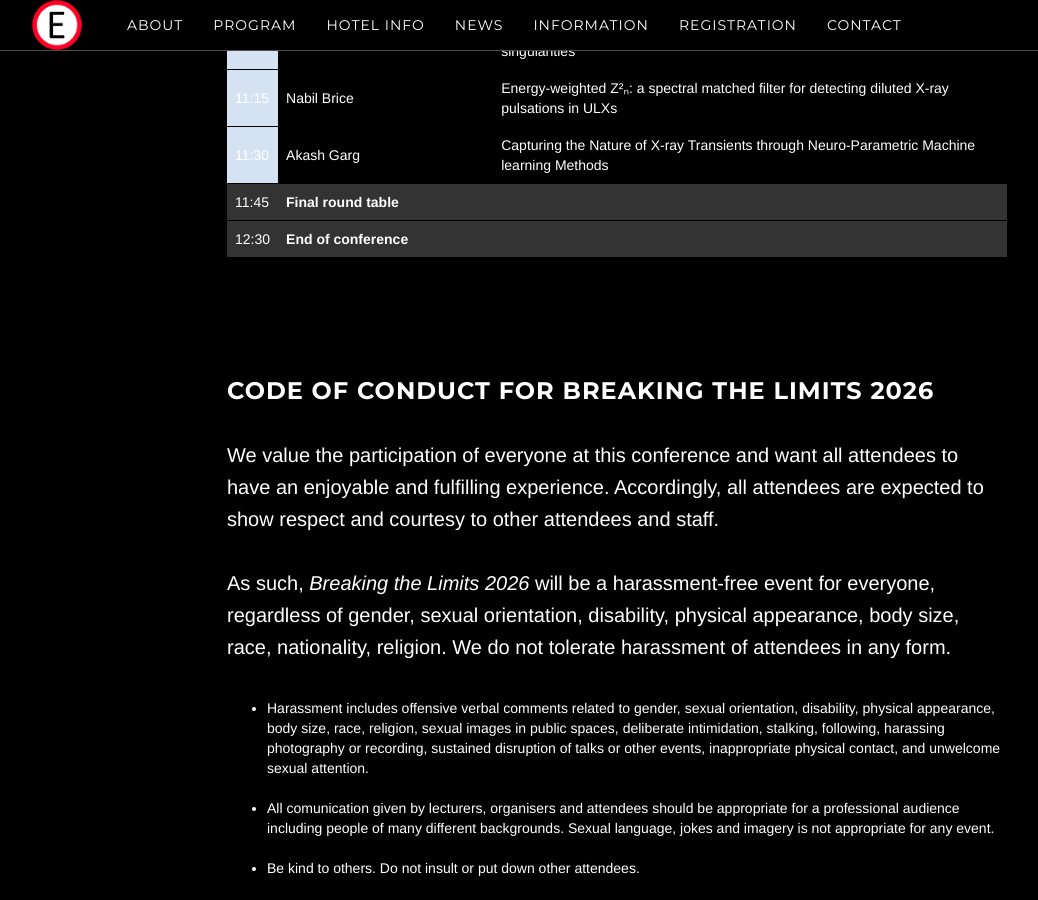
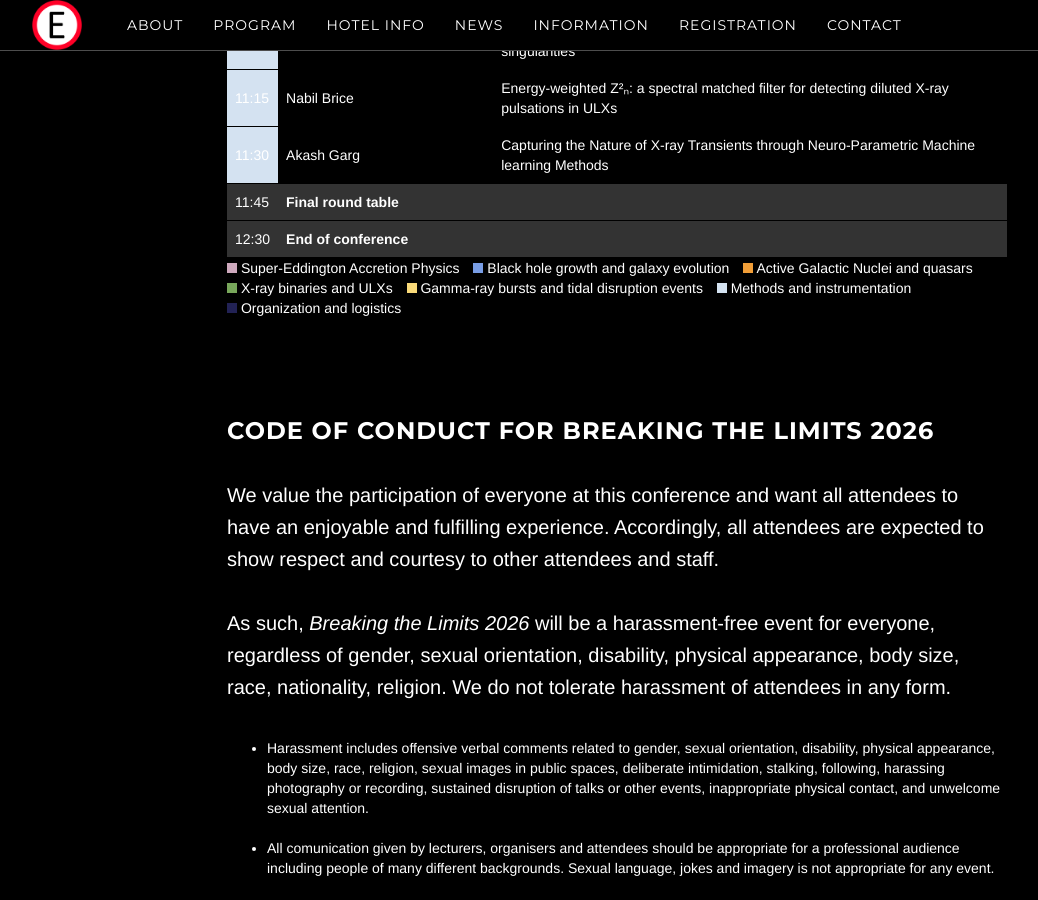
Before and after one commit to breakingthelimits/supereddington2026, a Jekyll site: the page built from program/index.html, in a window 1280 px wide and 900 px high, scrolled down 4853 px. Shown: the whole window, without its empty margins (38-1076 px from the left). Built offline with Jekyll 4.4.1, drawn with Linux system fonts in a browser that asks for light colours.

Commit message:
Add legend for session colors

```diff
--- a/_includes/program_table.html
+++ b/_includes/program_table.html
@@ -696,4 +696,39 @@ Event Horizon Telescope.</details></td>
             <td><strong>End of conference</strong></td>
             <td></td>
             <td></td>
-        </tr></tbody></table></body></html>
+        </tr></tbody></table>
+    <div style="display: inline-block; margin-right: 1rem;">
+        <span style="display: inline-block; width: 1rem; height: 1rem; border:1px; background-color: #cea9bd; border-color: white"></span>
+        <span>Super-Eddington Accretion Physics</span>
+    </div>
+
+    <div style="display: inline-block; margin-right: 1rem;">
+        <span style="display: inline-block; width: 1rem; height: 1rem; border:1px; background-color: #799de5; border-color: white"></span>
+        <span>Black hole growth and galaxy evolution</span>
+    </div>
+
+    <div style="display: inline-block; margin-right: 1rem;">
+        <span style="display: inline-block; width: 1rem; height: 1rem; border:1px; background-color: #f19e38; border-color: white"></span>
+        <span>Active Galactic Nuclei and quasars</span>
+    </div>
+
+    <div style="display: inline-block; margin-right: 1rem;">
+        <span style="display: inline-block; width: 1rem; height: 1rem; border:1px; background-color: #78a75b; border-color: white"></span>
+        <span>X-ray binaries and ULXs</span>
+    </div>
+
+    <div style="display: inline-block; margin-right: 1rem;">
+        <span style="display: inline-block; width: 1rem; height: 1rem; border:1px; background-color: #f9da79; border-color: white"></span>
+        <span>Gamma-ray bursts and tidal disruption events</span>
+    </div>
+
+    <div style="display: inline-block; margin-right: 1rem;">
+        <span style="display: inline-block; width: 1rem; height: 1rem; border:1px; background-color: #d4e2f1; border-color: white"></span>
+        <span>Methods and instrumentation</span>
+    </div>
+
+    <div style="display: inline-block; margin-right: 1rem;">
+        <span style="display: inline-block; width: 1rem; height: 1rem; border:1px; background-color: #222255; border-color: white"></span>
+        <span>Organization and logistics</span>
+    </div>
+    </body></html>
```
Also changed, not shown: program/create_program_from_table.py (+10 -0 lines).
